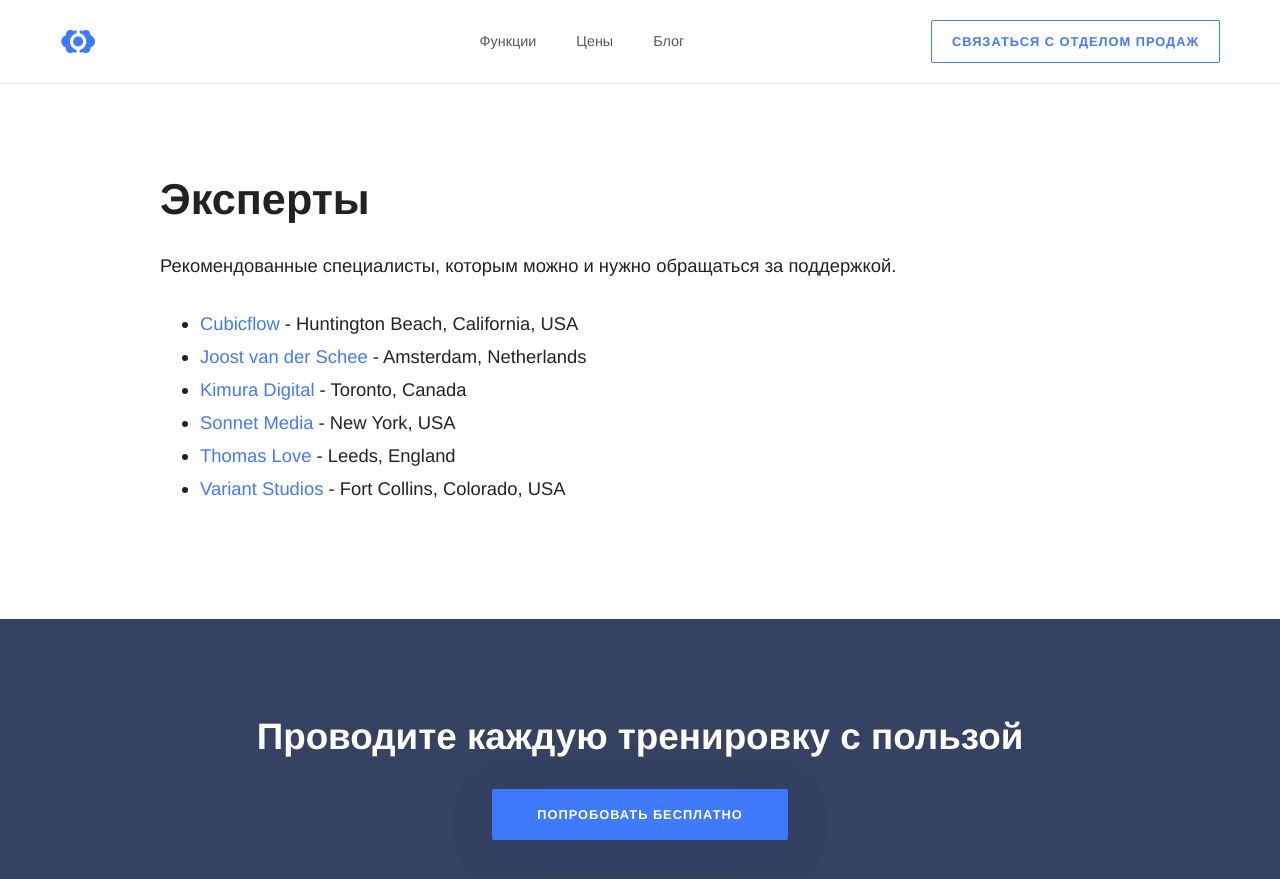
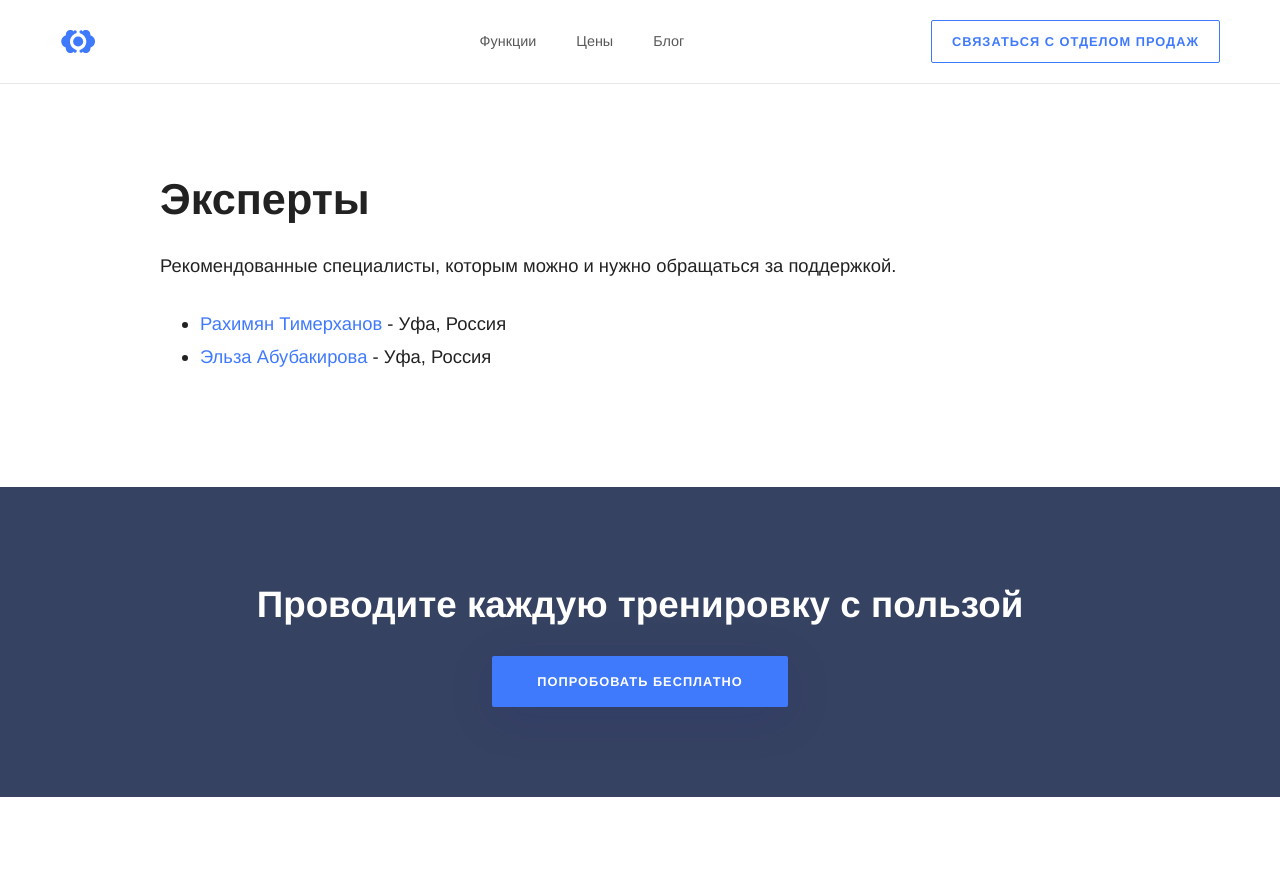
Before and after one commit to RakhimyanTim/adroholic.github.io, a Jekyll site: the page built from pages/experts.html, in a window 1280 px wide and 900 px high. Shown: the top 879 px of the window. Built offline with Jekyll 4.4.1, drawn with Linux system fonts in a browser that asks for light colours; some web fonts are replaced.

Commit message:
Update experts.yml

```diff
--- a/_data/experts.yml
+++ b/_data/experts.yml
@@ -1,18 +1,6 @@
-- name: Cubicflow
-  link: http://www.cubicflow.com/
-  location: Huntington Beach, California, USA
-- name: Joost van der Schee
-  link: http://www.usecue.com/
-  location: Amsterdam, Netherlands
-- name: Kimura Digital
-  link: http://kimuradigital.com/
-  location: Toronto, Canada
-- name: Sonnet Media
-  link: https://www.sonnetmedia.net/
-  location: New York, USA
-- name: Thomas Love
-  link: https://thomas.love/
-  location: Leeds, England
-- name: Variant Studios
-  link: https://www.variantstudios.com/
-  location: Fort Collins, Colorado, USA
+- name: Рахимян Тимерханов
+  link: https://vk.com/rakhimyan_vk
+  location: Уфа, Россия
+- name: Эльза Абубакирова
+  link: https://vk.com/id389954903
+  location: Уфа, Россия
```
